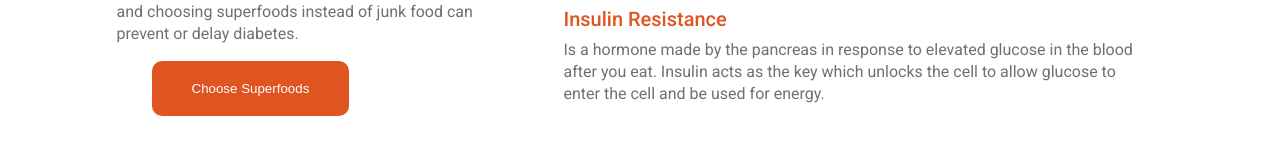
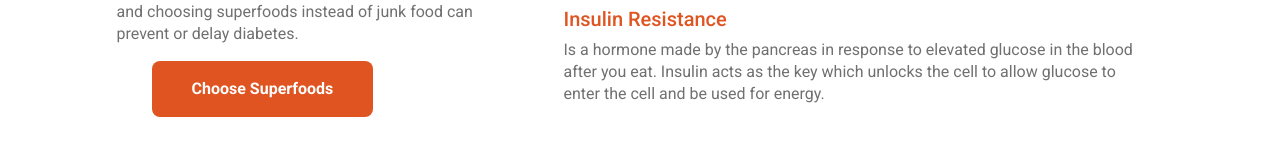
Before and after one commit to robertscindyann/Diabetes-Site, a plain HTML site: page index.html in a window 1280 px wide. Shown: the part 1419-1573 px from the top of the page. Drawn offline with Linux system fonts and the light colour scheme.

Commit message:
fixed errors as a result of HTML validator

```diff
--- a/index.html
+++ b/index.html
@@ -89,7 +89,7 @@
           <h3>Can Type 2 Diabetes be Prevented?</h3>
           <p>Lifestyle changes such as getting more physical
             activity and choosing superfoods instead of junk food can prevent or delay diabetes.</p>
-          <a href="superfoods.html"><button>Choose Superfoods</button></a>
+          <a href="superfoods.html" class="btn"> Choose Superfoods</a>
         </div>
 
         <div>
@@ -185,16 +185,16 @@
         <img src="images/pexels-monstera-5384617.jpg" alt="High school students playing a basketball game ">
         <h2>Prevent or delay type 2 diabetes</h2>
         <p>The goal is to get at least 150 minutes per week of moderate-intensity physical activity</p>
-        <a href="exercise.html"><button>Learn More</button></a>
+        <a href="exercise.html" class="btn">Learn More</a>
       </section>
 
       <footer>
         <img id="logoComponent" src="images/DiabetesEducationLogo.png" alt="Diabetes Education logo">
 
         <div id="socialMedia">
-          <img class="social" src="images/icons8-instagram.svg" alt="Instagram icon" role="presentation">
-          <img class="social" src="images/icons8-twitter.svg" alt="Twitter icon" role="presentation">
-          <img class="social" src="images/icons8-facebook.svg" alt="Facebook icon" role="presentation">
+          <img class="social" src="images/icons8-instagram.svg" alt="Instagram icon">
+          <img class="social" src="images/icons8-twitter.svg" alt="Twitter icon">
+          <img class="social" src="images/icons8-facebook.svg" alt="Facebook icon">
         </div>
         <p class="eduPurposeOnly">For educational purposes only </p>
         <div>
--- a/style.css
+++ b/style.css
@@ -344,16 +344,20 @@ main img {
 #whatIsDiabetes p:nth-child(2) {
   margin-bottom: 10px;
 }
-#whatIsDiabetes button {
-  background-color: var(--orange);
-  border: none;
-  border-radius: 10px;
+
+.btn {
+  display: inline-block;
+  background: var(--orange);
+  color: white;
   padding: 20px 40px;
-  color: #fff;
+  text-decoration: none;
+  border-radius: 8px;
+  font-weight: bold;
   margin: 16px 0 30px 35px;
-  cursor: pointer;
 }
-
+.btn:hover {
+  background: #e65c00;
+}
 #foodIntoEnergy img {
   display: block;
   max-width: 100%;
```
